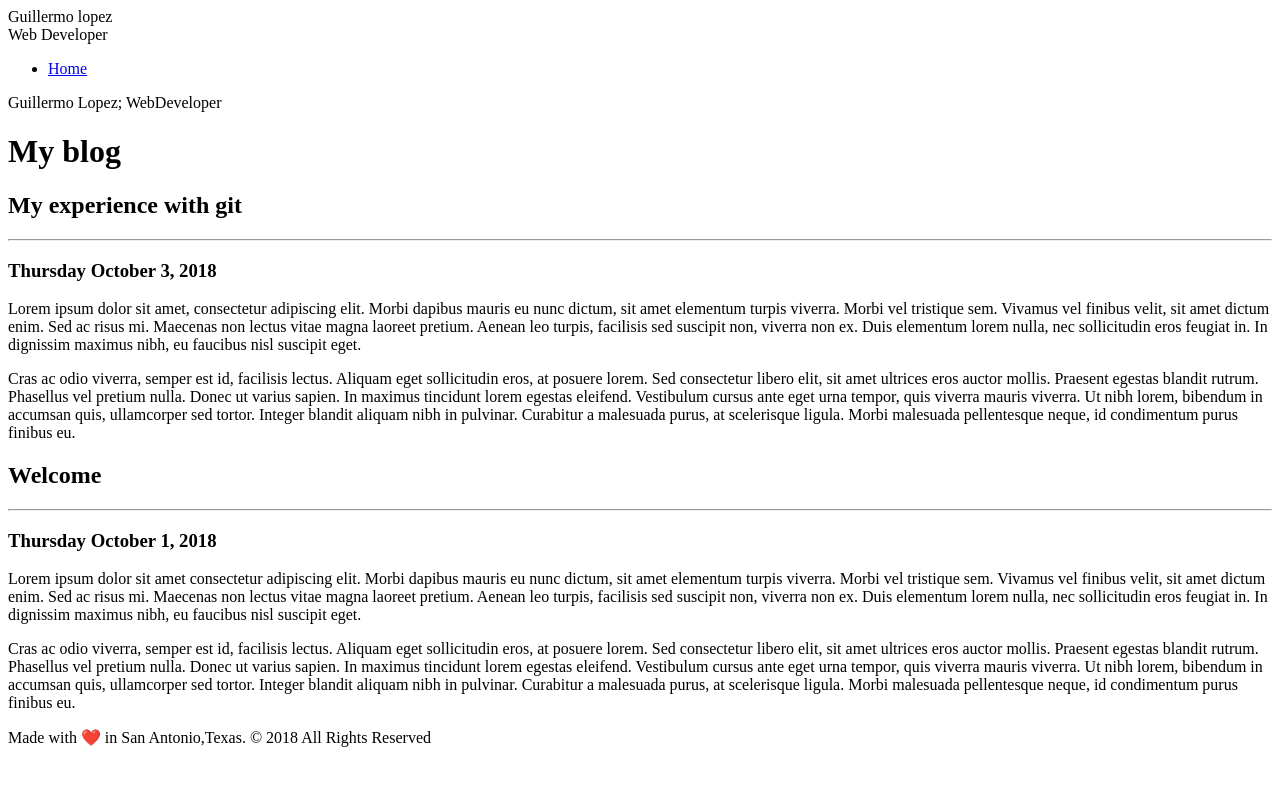
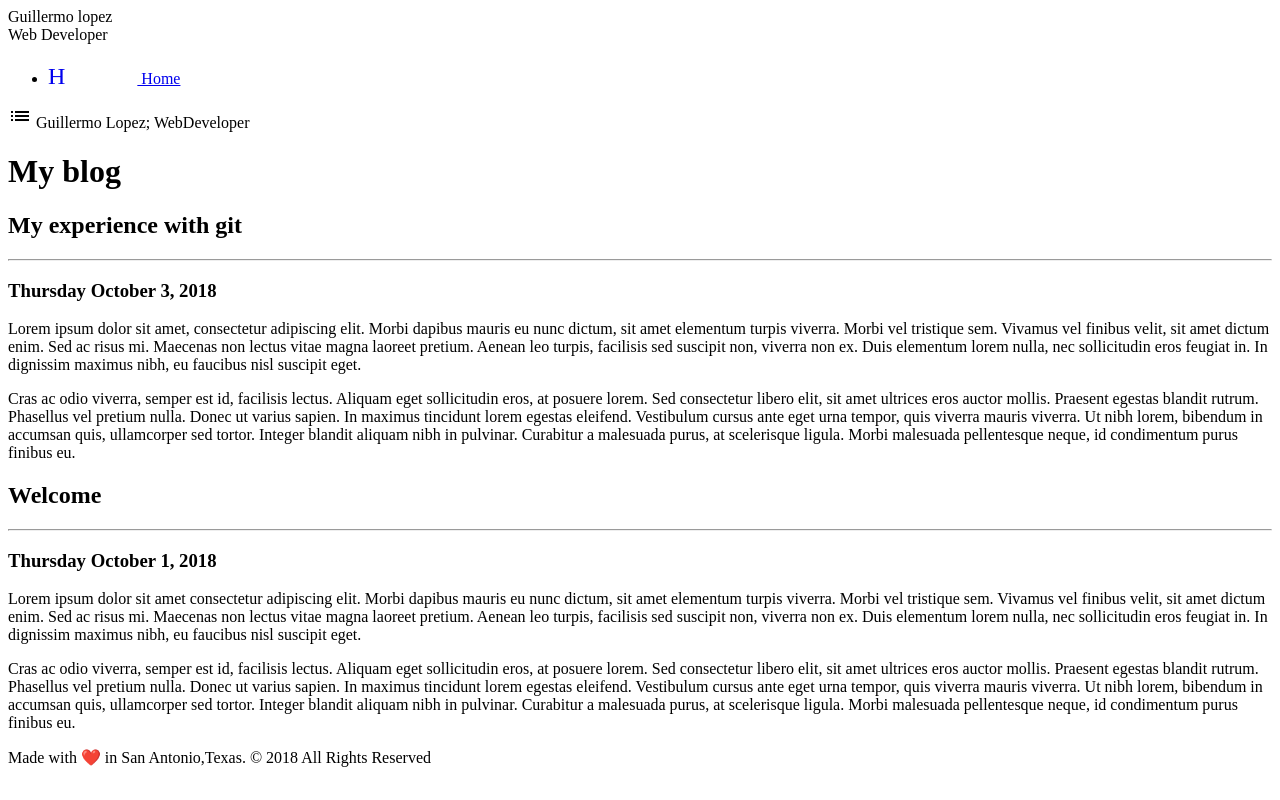
Before and after one commit to lopez-guilermo/personal-blog, a plain HTML site: page index.html in a window 1280 px wide. Drawn offline with Linux system fonts and the light colour scheme.

Commit message:
Add Google Material

```diff
--- a/index.html
+++ b/index.html
@@ -5,6 +5,7 @@
 	<meta charset="UTF-8" />
 	<meta name="viewport" content="width=device-width, initial-scale=1.0" />
 	<meta http-equiv="X-UA-Compatible" content="ie=edge" />
+	<link href="https://fonts.googleapis.com/icon?family=Material+Icons" rel="stylesheet">
 	<title>Guillermo lopez - Web developer</title>
 </head>
 <body>
@@ -15,13 +16,22 @@
 					<div class="site-header">Guillermo lopez</div>
 					<div class="site-subheader">Web Developer</div>
 					<ul class="site-navigation">
-						<li><a href="index.html">Home</a></li>
+						<li>
+							<a href="index.html">
+							<i class="material-icons">Home</i>
+							Home
+						</a>
+						</li>
 					</ul>
 				</div>
 			</nav>
+
 			<main>
 				<div class="menu">
 					<div class="menu-icon" id="sidebarCollapse">
+						<i class="material-icons">
+							list
+						</i>
 						<span class="mobile-header">Guillermo Lopez; WebDeveloper</span>
 					</div>
 				</div>
```
